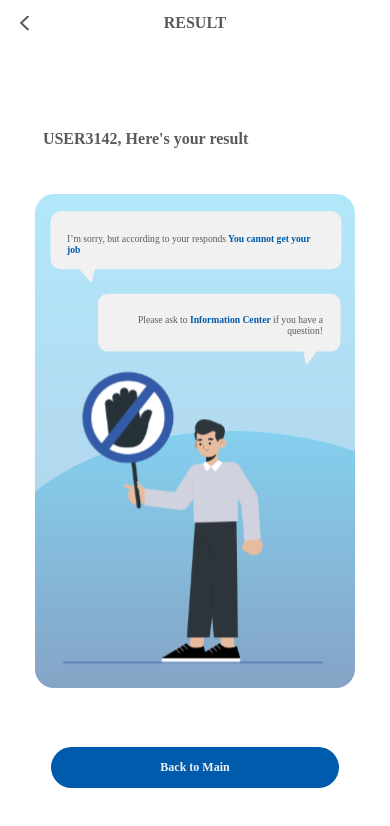
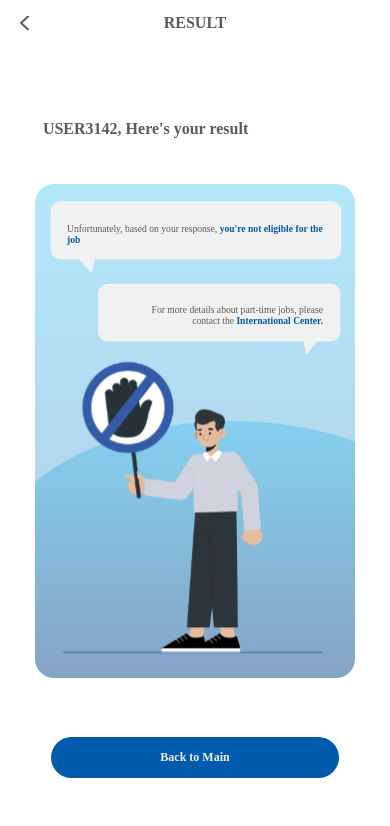
Before and after one commit to jjiinaaa/release_sustain4uFE, a React (Create React App) app: page /cannot-job in a window 390 px wide. Shown: the top 826 px of the page. Built offline with nearby package versions, Linux system fonts and the light colour scheme.

Commit message:
fix: 모바일 버튼 click 효과 test & chore: 문구 수정

```diff
--- a/src/pages/CannotJob.js
+++ b/src/pages/CannotJob.js
@@ -131,16 +131,14 @@ const GoTextLinkBox = styled(Link)`
   display: flex;
   justify-content: center;
   align-items: center;
-
+  margin: 0 auto 20px;
   text-decoration: none;
 
   @media screen and (max-width: 767px) {
     width: 90%;
-    margin: 0 auto;
   }
   @media screen and (min-width: 768px) {
     width: 40%;
-    margin: 0 auto;
   }
 `;
 
@@ -177,13 +175,15 @@ const CannotJob = () => {
         <BGContainer>
           <Background>
             <TimeContent>
-              I’m sorry, but according to your responds
-              <HighlightedText> You cannot get your job</HighlightedText>
+              Unfortunately, based on your response,
+              <HighlightedText>
+                {" "}
+                you're not eligible for the job
+              </HighlightedText>
             </TimeContent>
             <TimeContent>
-              Please ask to
-              <HighlightedText> Information Center</HighlightedText> if you have
-              a question!
+              For more details about part-time jobs, please contact the
+              <HighlightedText> International Center.</HighlightedText>
             </TimeContent>
           </Background>
         </BGContainer>
--- a/src/pages/Checklist1.js
+++ b/src/pages/Checklist1.js
@@ -59,14 +59,16 @@ const ButtonContent = styled.button`
   width: 90%;
   height: 92px;
   margin: 0 auto 20px;
-  border: none;
+  border: ${(props) =>
+    props.active === true ? "1px solid rgba(0, 91, 172, 1)" : "none"};
   box-shadow: 0px 0px 10px rgba(0, 0, 0, 0.1);
   border-radius: 5px;
   font-size: 0.75rem;
   font-family: Pretendard;
   font-weight: 500;
-  background-color: #fff;
-  color: #5c5b5b;
+  background-color: ${(props) =>
+    props.active === true ? "rgba(0, 91, 172, 0.3)" : "#fff"};
+  color: ${(props) => (props.active === true ? "#005bac" : "#5c5b5b")};
   cursor: pointer;
 
   &:focus,
@@ -113,11 +115,15 @@ const GoTextButton = styled.button`
     padding: 13px 0;
     font-size: 1rem;
   }
+
+  // CLASS 이름으로 CSS 적용하기
+  // .checklist1 {
 `;
 
 const Checklist1 = () => {
   const [statusChange, setStatusChange] = useState("");
   const [colorChange, setColorChange] = useState(0);
+  const [active, setActive] = useState(false);
 
   useEffect(() => {
     if (statusChange === "cannot-job" || statusChange === "checklist2") {
@@ -156,22 +162,34 @@ const Checklist1 = () => {
               <QuetionImage src={calendar} alt='checklist1' />
             </QuetionImageBox>
             <QuetionContent>
-              Has it been less than six months since you have been in Korea?
+              Have you been in Korea for less than six months?
             </QuetionContent>
           </QuetionLBox>
           <ButtonContent
             onClick={(event) => {
               yesHandleButtonClick(event);
             }}
+            onTouchStart={() => {
+              setActive(true);
+            }}
+            onTouchEnd={() => {
+              setActive(false);
+            }}
           >
-            YES, I have one
+            Yes, less than six months
           </ButtonContent>
           <ButtonContent
             onClick={(event) => {
               noHandleButtonClick(event);
             }}
+            onTouchStart={() => {
+              setActive(true);
+            }}
+            onTouchEnd={() => {
+              setActive(false);
+            }}
           >
-            No, l don't have one
+            No, more than six months
           </ButtonContent>
           <GoTextLinkBox to={`/${statusChange}`}>
             <GoTextButton
--- a/src/pages/Checklist2.js
+++ b/src/pages/Checklist2.js
@@ -156,7 +156,7 @@ const Checklist2 = () => {
           </QuetionImageBox>
           <QuetionContent>
             Have you ever worked without a part-time work permit or violated
-            work authorizations?
+            work authorization rules in Korea?
           </QuetionContent>
         </QuetionLBox>
         <ButtonContent
@@ -164,14 +164,14 @@ const Checklist2 = () => {
             yesHandleButtonClick(event);
           }}
         >
-          YES, I have one
+          Yes, I have.
         </ButtonContent>
         <ButtonContent
           onClick={(event) => {
             noHandleButtonClick(event);
           }}
         >
-          No, l don't have one
+          No, I haven’t.
         </ButtonContent>
         <GoTextLinkBox to={`/${statusChange}`}>
           <GoTextButton
--- a/src/pages/Checklist3.js
+++ b/src/pages/Checklist3.js
@@ -155,8 +155,7 @@ const Checklist3 = () => {
             <QuetionImage src={notebook} alt='checklist3' />
           </QuetionImageBox>
           <QuetionContent>
-            Are you staying on a student visa to complete graduation
-            requirements?
+            Are you on a student visa to complete your graduation requirements?
           </QuetionContent>
         </QuetionLBox>
         <ButtonContent
@@ -164,14 +163,14 @@ const Checklist3 = () => {
             yesHandleButtonClick(event);
           }}
         >
-          YES, I have one
+          Yes, I am.
         </ButtonContent>
         <ButtonContent
           onClick={(event) => {
             noHandleButtonClick(event);
           }}
         >
-          No, l don't have one
+          No, I'm not.
         </ButtonContent>
         <GoTextLinkBox to={`/${statusChange}`}>
           <GoTextButton
--- a/src/pages/Degree.js
+++ b/src/pages/Degree.js
@@ -169,9 +169,7 @@ const Degree = () => {
           <QuetionImageBox>
             <QuetionImage src={paper} alt='paper' />
           </QuetionImageBox>
-          <QuetionContent>
-            What is your degree that you have right now?
-          </QuetionContent>
+          <QuetionContent>What degree do you have right now?</QuetionContent>
         </QuetionLBox>
         <ButtonContent
           onClick={(event) => {
--- a/src/pages/GrandAttendance1.js
+++ b/src/pages/GrandAttendance1.js
@@ -155,7 +155,7 @@ const GrandAttendance1 = () => {
             <QuetionImage src={pencil} alt='pencil' />
           </QuetionImageBox>
           <QuetionContent>
-            Did you get an average-grade of at least 2.0 from the previous
+            Did you have an average grade of at least 2.0 in the previous
             semester?
           </QuetionContent>
         </QuetionLBox>
@@ -164,14 +164,14 @@ const GrandAttendance1 = () => {
             yesHandleButtonClick(event);
           }}
         >
-          Yes, I got an average grade over 2.0
+          Yes, my average grade was<br></br> at least 2.0 last semester.
         </ButtonContent>
         <ButtonContent
           onClick={(event) => {
             noHandleButtonClick(event);
           }}
         >
-          No, I didn’t get an average grade of 2.0
+          No, my average grade was<br></br> below 2.0 last semester.
         </ButtonContent>
         <GoTextLinkBox to={`/${statusChange}`}>
           <GoTextButton
--- a/src/pages/GrandAttendance2.js
+++ b/src/pages/GrandAttendance2.js
@@ -155,8 +155,8 @@ const GrandAttendance2 = () => {
             <QuetionImage src={check} alt='check' />
           </QuetionImageBox>
           <QuetionContent>
-            Do you get attendance rate at least 90% on average for all completed
-            semesters?
+            Do you have an average attendance rate of at least 90% for all
+            completed semesters?
           </QuetionContent>
         </QuetionLBox>
         <ButtonContent
@@ -164,14 +164,15 @@ const GrandAttendance2 = () => {
             yesHandleButtonClick(event);
           }}
         >
-          YES, I get one
+          Yes, my average attendance rate is
+          <br></br> at least 90%.
         </ButtonContent>
         <ButtonContent
           onClick={(event) => {
             noHandleButtonClick(event);
           }}
         >
-          No, l don't get one
+          No, my average attendance rate is <br></br>below 90%.
         </ButtonContent>
         <GoTextLinkBox
           to={`/${statusChange}`}
--- a/src/pages/Totaltime.js
+++ b/src/pages/Totaltime.js
@@ -131,16 +131,14 @@ const GoTextLinkBox = styled(Link)`
   display: flex;
   justify-content: center;
   align-items: center;
-
   text-decoration: none;
+  margin: 0 auto 20px;
 
   @media screen and (max-width: 767px) {
     width: 90%;
-    margin: 0 auto;
   }
   @media screen and (min-width: 768px) {
     width: 40%;
-    margin: 0 auto;
   }
 `;
 
@@ -284,13 +282,12 @@ const Totaltime = () => {
         <BGContainer>
           <Background>
             <TimeContent>
-              According to your responds, You can work
-              <HighlightedText> {totalTime} hours per week</HighlightedText>
+              Based on your response, you can work
+              <HighlightedText> {totalTime} hours a week.</HighlightedText>
             </TimeContent>
             <TimeContent>
-              Please ask to
-              <HighlightedText> Information Center</HighlightedText> if you have
-              a question!
+              For more details, please contact the
+              <HighlightedText> International Center!</HighlightedText>
             </TimeContent>
           </Background>
         </BGContainer>
--- a/src/pages/visa.js
+++ b/src/pages/visa.js
@@ -164,7 +164,7 @@ const Visa = () => {
           <QuetionImageBox>
             <QuetionImage src={passport} alt='passport' />
           </QuetionImageBox>
-          <QuetionContent>What kind of VISA you have right now?</QuetionContent>
+          <QuetionContent>What is your current visa type?</QuetionContent>
         </QuetionLBox>
         <ButtonContent
           onClick={(event) => {
```
